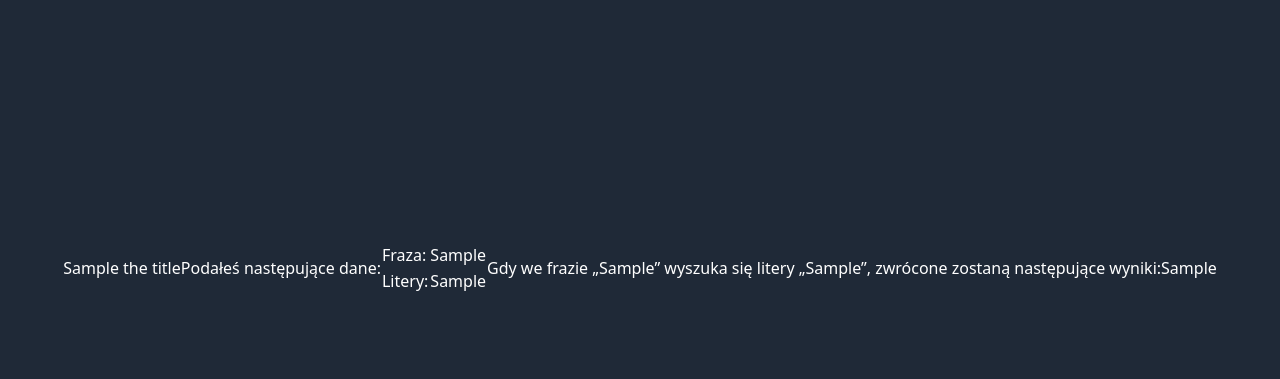
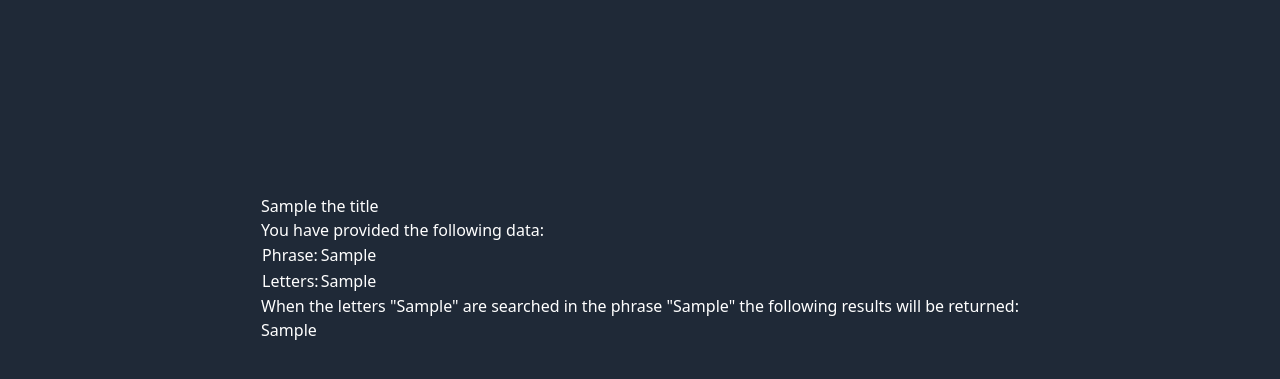
Before and after one commit to numbersanalyst/vsearch4web-ultra, a Flask app: template templates/results.html in a window 1280 px wide. Shown: the part 132-511 px from the top of the page. Run offline with Flask 3, Linux system fonts and the light colour scheme; the template is opened without the code that fills it: most values are stand-ins (such as "Sample title", 1, 10 or a date in 2020); style sheets or scripts are compiled from the project's sources.

Commit message:
Change text to English in results.html

```diff
--- a/templates/results.html
+++ b/templates/results.html
@@ -2,22 +2,24 @@
 
 {% block body %}
 
+<div>
     <h2>{{ the_title }} </h2>
 
-<p>Podałeś następujące dane:</p>
+    <p>You have provided the following data:</p>
     <table>
         <tr>
-        <td>Fraza:</td>
+            <td>Phrase:</td>
             <td>{{ the_phrase }} </td>
         </tr>
         <tr>
-        <td>Litery:</td>
+            <td>Letters:</td>
             <td>{{ the_letters }} </td>
         </tr>
     </table>
 
-<p>Gdy we frazie „{{the_phrase }}” wyszuka się litery „{{ the_letters }}”,
-    zwrócone zostaną następujące wyniki:</p>
+    <p>When the letters "{{the_phrase }}" are searched in the phrase "{{ the_letters }}"
+        the following results will be returned:</p>
     <h3>{{ the_results }} </h3>
+</div>
 
 {% endblock %}
--- a/vsearch4web.py
+++ b/vsearch4web.py
@@ -57,7 +57,7 @@
 
     phrase = request.form['phrase']
     letters = request.form['letters']
-    title = 'Oto wyniki twojego wyszukiwania:'
+    title = 'Results of your searching:'
     results = str(search4letters(phrase, letters))
     try:
         t = Thread(target=log_request, args=(request, results))
```
Lines whose indentation alone changed are shown as unchanged.
